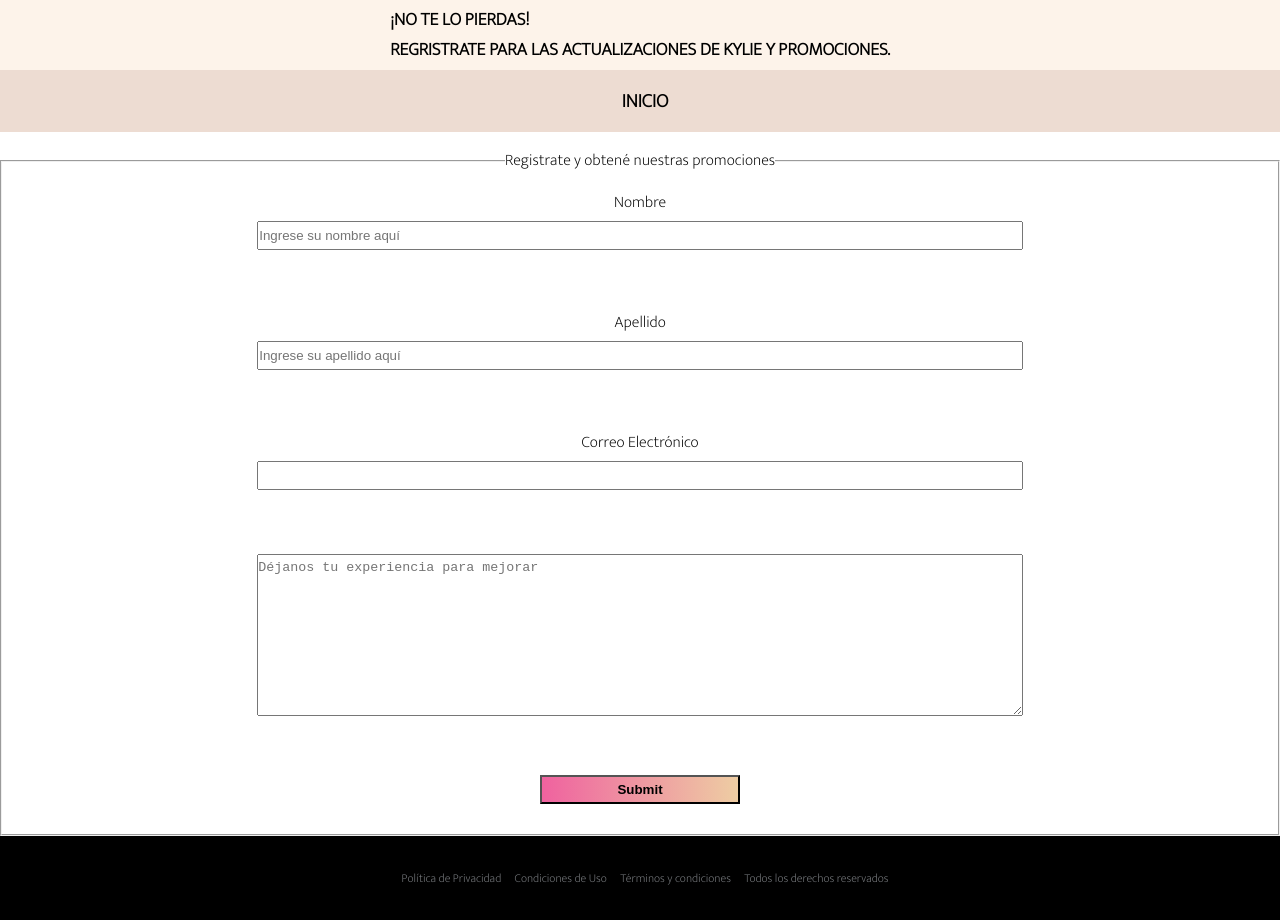
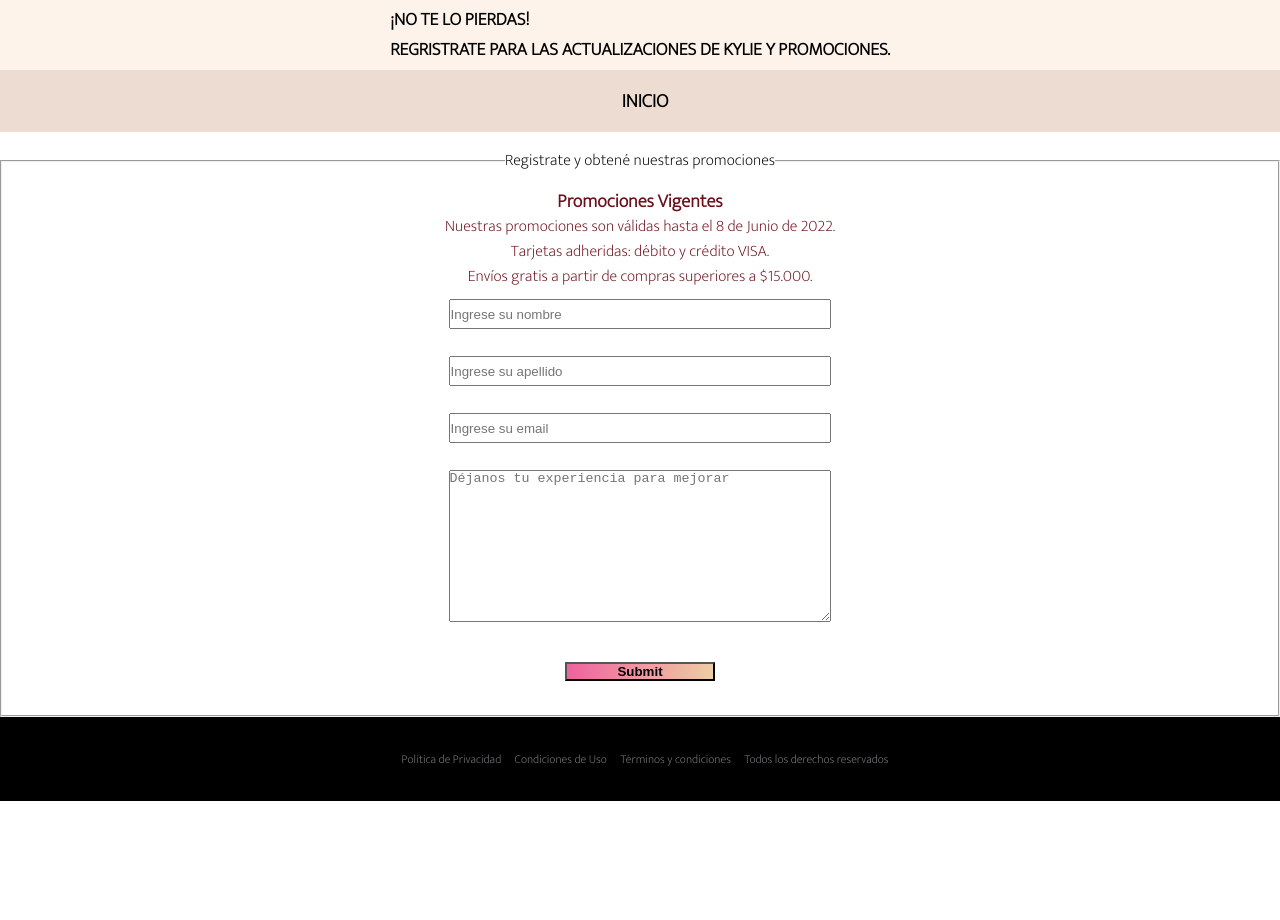
Before and after one commit to Camivazd/Mi-Repositorio-, a website: page paginas/contacto.html in a window 1280 px wide. After the commit the page ends 801 px from the top, so only its background shows below. Drawn offline with nearby package versions, Linux system fonts and the light colour scheme; a web font is replaced by a local one.

Commit message:
cambios_generales

```diff
--- a/paginas/contacto.html
+++ b/paginas/contacto.html
@@ -31,29 +31,35 @@
 
 
     <main id="mainC">
-
         <section>
             <!-- FORMULARIO -->
+
             <form>
                 <fieldset>
                     <legend>Registrate y obtené nuestras promociones</legend>
-                    <label class="texto" for="nombre">Nombre</label>
-                    <input id="nombre" type="text" placeholder="Ingrese su nombre aquí">
+
+                    <div class="promociones">
+                        <h3>Promociones Vigentes</h3>
+                        <p class="promo">Nuestras promociones son válidas hasta el 8 de Junio de 2022.</p>
+                        <p class="promo">Tarjetas adheridas: débito y crédito VISA.</p>
+                        <p class="promo">Envíos gratis a partir de compras superiores a $15.000.</p>
+                    </div>
+
+                    <input class="input" id="nombre" type="text" placeholder="Ingrese su nombre">
                     <br><br>
                     <!--BR para separar por ahora-->
-                    <label class="texto" for="apellido">Apellido</label>
-                    <input id="apellido" type="text" placeholder="Ingrese su apellido aquí">
+                    <input  class="input" id="apellido" type="text" placeholder="Ingrese su apellido">
                     <br><br>
-                    <label for="">Correo Electrónico</label>
-                    <input type="email">
+                    <input class="input" type="email" placeholder="Ingrese su email">
                     <br><br>
-                    <textarea name="" id="" cols="30" rows="10"
+                    <textarea class="mensaje" name="" id="" cols="30" rows="10"
                         placeholder="Déjanos tu experiencia para mejorar"></textarea>
                     <br><br>
                     <input class="boton animate__animated animate__pulse" type="submit">
                 </fieldset>
             </form>
         </section>
+
     </main>
 
     <footer class="footer" id="footerT">
--- a/scss/_contacto.scss
+++ b/scss/_contacto.scss
@@ -17,7 +17,6 @@
     padding-bottom: 15px;
 }
 
-
   form {
     flex-wrap: wrap;
 }
@@ -34,24 +33,24 @@
 }
 
   .boton {
-    width: 200px;
+    width: 150px;
     margin: auto;
-    border-radius: 1px #272727 solid;
+    border-radius: 20px #272727 solid;
     font-weight: bolder;
     background-image: linear-gradient(to right, #EF629F, #EECDA3);
 }
 
-  label {
-    padding-right: 160px;
+.promociones{
+  line-height: 25px;
+  padding-bottom: 10px;
+  color: #6b0f1a;
 }
 
-  .texto {
-    padding-right: 230px;
+.input{
+  width: 30%;
+  height: 30px;
 }
 
-  input, textarea {
-    display: block;
-    width: 21%;
-    padding: 5px;
-    margin: 5px auto;
+.mensaje{
+  width: 30%;
 }
--- a/scss/_redes.scss
+++ b/scss/_redes.scss
@@ -27,3 +27,10 @@
     }
     }
 }
+
+.whatsApp img {
+    width: 70px;
+    position: fixed;
+    bottom: 10px;
+    right: 10px;
+}
```
Also changed, not shown: index.html (+4 -1 lines), paginas/collectionkendall.html (+4 -0 lines), paginas/cuidadodepiel.html (+3 -0 lines), paginas/kyliecosmetics.html (+3 -0 lines), css/estilo.css, imagenes/logoWhatsapp.png (added), scss/estilo.scss (line endings or trailing spaces).
